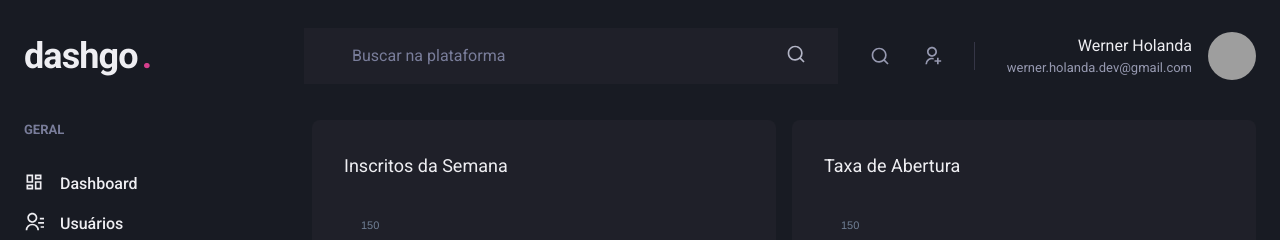
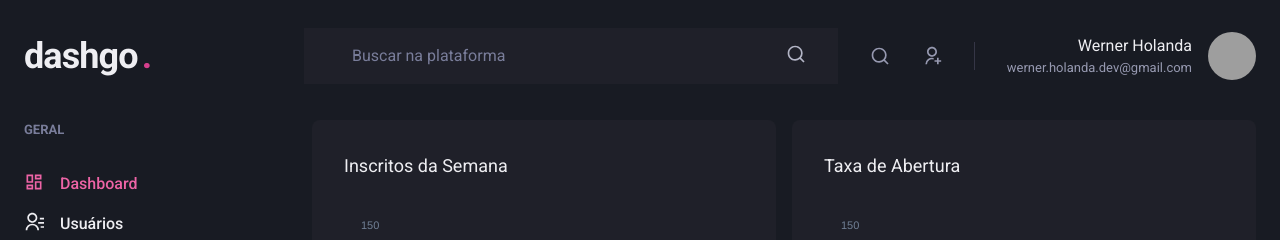
Before and after one commit to WernerHolanda/dasgo2, a Next.js app: page /dashboard in a window 1280 px wide. Shown: the top 240 px of the page. Built offline with nearby package versions, Linux system fonts and the light colour scheme; grey boxes are pictures that could not be loaded.

Commit message:
update linknav color to stay pink when clicked

```diff
--- /dev/null
+++ b/src/components/ActiveLink.tsx
@@ -0,0 +1,33 @@
+import Link, { LinkProps } from "next/link";
+import { useRouter } from "next/router";
+import { cloneElement, ReactElement } from "react";
+
+
+
+interface ActiveLinkProps extends LinkProps {
+    children: ReactElement; //ele precisa ser um elemento/componente react de fato. caso eu quisesse q em componente pudesse receber alem de componente mas tbm um texto ou um numero ai seria reactNode, mas como eu só quero receber componente ai é ReactElement.
+    shouldMatchExactHref?: boolean;
+}
+
+export function ActiveLink({children, shouldMatchExactHref = false, ...rest}: ActiveLinkProps){
+    const { asPath } = useRouter()
+
+    let isActive = false;
+
+    if (shouldMatchExactHref && (asPath == rest.href || asPath ==rest.as)){
+        isActive = true;
+    }
+
+    if (!shouldMatchExactHref &&
+        (asPath.startsWith(String(rest.href)) ||
+        asPath.startsWith(String(rest.as)))){
+        isActive = true;
+        }
+    return(
+        <Link {...rest}>
+            {cloneElement(children, {
+                color: isActive ? 'pink.400' : 'gray.50'
+            })}
+        </Link>
+    )
+}
--- a/src/components/Sidebar/NavLink.tsx
+++ b/src/components/Sidebar/NavLink.tsx
@@ -1,6 +1,7 @@
 import { Icon, Link as ChrakraLink, Text, LinkProps as ChakraLinkProps } from "@chakra-ui/react";
 import Link from "next/link";
 import { ElementType } from "react";
+import { ActiveLink } from "../ActiveLink";
 
 interface NavLinkProps extends ChakraLinkProps {
     icon: ElementType;
@@ -10,11 +11,11 @@
 
 export function NavLink ( {icon, children, href, ...rest}: NavLinkProps) {
     return (
-        <Link href={href} passHref //passHref forca a passar o link lá embaixo do site
+        <ActiveLink href={href} passHref //passHref forca a passar o link lá embaixo do site
         >
             <ChrakraLink display="flex" align="center" {...rest}>
                             <Icon as={icon} fontSize="20" />
                             <Text ml="4" fontWeight="medium">{children}</Text>
             </ChrakraLink>
-    </Link>);
+    </ActiveLink>);
 }
```
